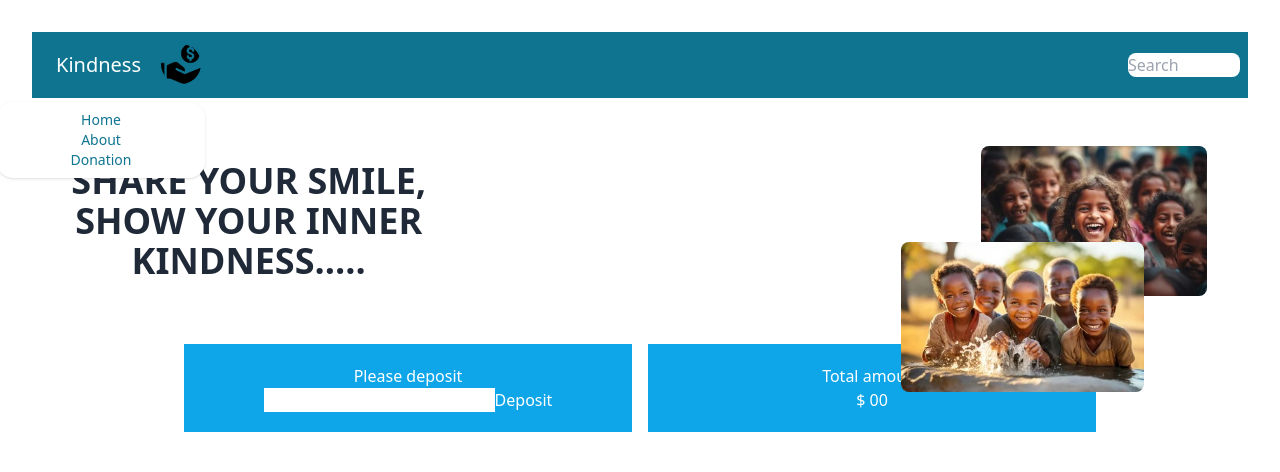
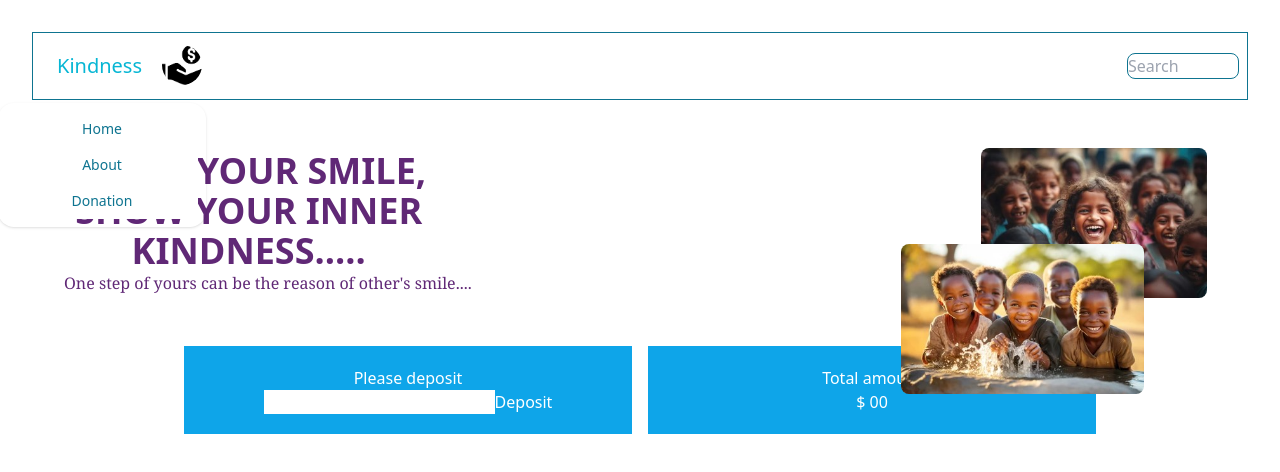
Before and after one commit to jannatun-nur/donation, a React (Vite) app: page / in a window 1280 px wide. Both pictures are taken after a click on the button 181 px from the left and 64 px from the top of the page. Shown: the top 472 px of the page. Built offline with nearby package versions, Linux system fonts and the light colour scheme.

Commit message:
banner 54%

```diff
--- a/src/Banner/Banner.jsx
+++ b/src/Banner/Banner.jsx
@@ -3,13 +3,14 @@ import banner2 from '../../public/assets/images/banner-2.jpg'
 
 const Banner = () => {
   return (
-    <div className="p-6 py-12 dark:bg-violet-400 dark:text-gray-900">
+    <div className="p-6 py-12 bg-white text-[#602876]">
       <div className="container mx-auto">
         <div className="flex flex-col lg:flex-row items-center justify-between">
 
           <div className="space-x-2 text-center py-2 lg:py-0">
             <p className='text-4xl w-5/12 font-bold'>SHARE YOUR SMILE,
              SHOW YOUR INNER KINDNESS.....</p>
+             <p className='text-start font-serif text-[#602876]'>One step of yours can be the reason of other's smile.... </p>
 
 
           </div>
--- a/src/Navbar/Navbar.jsx
+++ b/src/Navbar/Navbar.jsx
@@ -1,26 +1,52 @@
-
-import logo from '../../public/assets/images/logo.png'
+import logo from "../../public/assets/images/logo.png";
 const Navbar = () => {
   return (
     <div>
-    <div className="navbar bg-cyan-700 text-white w-full">
+      <div className="navbar bg-white text-cyan-500 w-full border border-cyan-700">
         <div className="flex-1">
           <p className="px-4 text-xs lg:text-xl">Kindness</p>
           <div className="dropdown dropdown-end">
-      <div tabIndex={0} role="button" className="btn btn-ghost btn-circle avatar">
+            <div
+              tabIndex={0}
+              role="button"
+              className="btn btn-ghost btn-circle avatar"
+            >
               <div className="w-6 lg:w-10 rounded-full">
-          <img alt="Tailwind CSS Navbar component" src={logo}/>
+                <img alt="Tailwind CSS Navbar component" src={logo} />
               </div>
             </div>
-      <ul tabIndex={0} className="mt-3 z-[1] p-2 shadow menu menu-sm dropdown-content bg-white text-cyan-700 rounded-box w-52">
-        <button>Home</button>
-        <button>About</button>
-        <button>Donation</button>
+            <ul
+              tabIndex={0}
+              className="mt-3 z-[1] p-2 shadow menu menu-sm dropdown-content
+       rounded-box w-52"
+            >
+              <button
+                className="px-4 py-2  bg-white
+      text-cyan-700 hover:bg-cyan-700 hover:text-white"
+              >
+                Home
+              </button>
+              <button
+                className="px-4 py-2  bg-white
+      text-cyan-700 hover:bg-cyan-700 hover:text-white"
+              >
+                About
+              </button>
+              <button
+                className="px-4 py-2  bg-white
+      text-cyan-700 hover:bg-cyan-700 hover:text-white"
+              >
+                Donation
+              </button>
             </ul>
           </div>
         </div>
 
- <input type="text" placeholder='Search' className='w-16 md:w-24 lg:w-28 rounded-lg bg-white text-gray-800'/>
+        <input
+          type="text"
+          placeholder="Search"
+          className="w-16 md:w-24 lg:w-28 rounded-lg border border-cyan-700 bg-white text-gray-800"
+        />
       </div>
     </div>
   );
```
Lines whose indentation alone changed are shown as unchanged.
